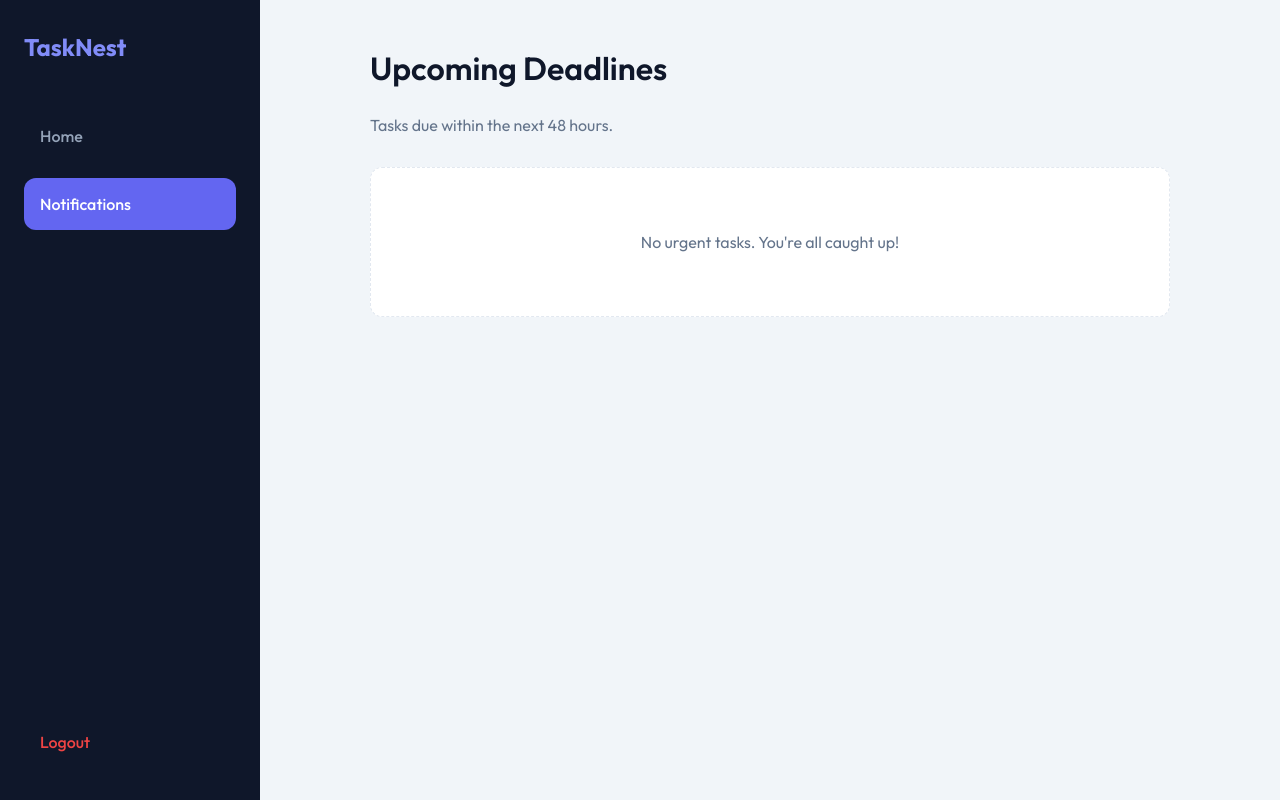
After one commit to Hamsini14/todo_application, a Flask app: page /notifications in a window 1280 px wide. The commit adds this page. Run offline with Flask 3, Linux system fonts and the light colour scheme; the visitor is signed in with stand-in values (Sample User, id 1).

Commit message:
notification feature added

```diff
--- a/app.py
+++ b/app.py
@@ -1,14 +1,32 @@
 import json
 import os
 from flask import Flask, render_template, request, redirect, url_for, session, flash
-from datetime import datetime
+from datetime import datetime, timedelta
+import smtplib
+from email.mime.text import MIMEText
+from email.mime.multipart import MIMEMultipart
 from functools import wraps
+
+# ---------------- ENV LOADING ----------------
+def load_env():
+    found = os.path.exists('.env')
+    if found:
+        with open('.env') as f:
+            for line in f:
+                line = line.strip()
+                if line and not line.startswith('#') and '=' in line:
+                    key, value = line.split('=', 1)
+                    os.environ[key.strip()] = value.strip().strip("'").strip('"')
+    return found
+
+ENV_FOUND = load_env()
 
 app = Flask(__name__)
 app.secret_key = 'super-secret-key-change-this-in-production'
 
 TASKS_FILE = 'tasks.json'
 USERS_FILE = 'users.json'
+LOG_FILE = 'email_errors.log'
 
 # ---------------- INIT ----------------
 def init_db():
@@ -69,7 +87,8 @@ def signup():
             flash("User already exists!")
             return render_template('signup.html')
 
-        users.append({'username': username, 'password': password})
+        email = request.form.get('email')
+        users.append({'username': username, 'password': password, 'email': email})
         save_users(users)
 
         flash("Signup successful! Please login.")
@@ -89,6 +108,7 @@ def login():
 
         if user:
             session['username'] = username
+            session['email'] = user.get('email')
             return redirect(url_for('index'))
         else:
             flash("Invalid credentials!")
@@ -99,7 +119,44 @@ def login():
 @app.route('/logout')
 def logout():
     session.pop('username', None)
+    session.pop('email', None)
     return redirect(url_for('login'))
+
+
+# ---------------- EMAIL UTILITY ----------------
+def send_deadline_email(receiver_email, task_content, deadline):
+    # SMTP Configuration (Using placeholders - User should set these)
+    sender_email = os.environ.get('SMTP_EMAIL', 'your-gmail@gmail.com')
+    sender_password = os.environ.get('SMTP_PASSWORD', 'your-app-password')
+
+    # Debug Log: Track sending attempts
+    debug_msg = f"[{datetime.now()}] Info: Attempting email to {receiver_email} from {sender_email}\n"
+    with open(LOG_FILE, 'a') as f:
+        f.write(debug_msg)
+    smtp_server = "smtp.gmail.com"
+    smtp_port = 587
+
+    message = MIMEMultipart()
+    message["From"] = sender_email
+    message["To"] = receiver_email
+    message["Subject"] = f"Deadline Alert: {task_content}"
+
+    body = f"Hello,\n\nThis is a reminder that your task '{task_content}' is due on {deadline}.\n\nPlease complete it soon!\n\nBest,\nTaskNest Team"
+    message.attach(MIMEText(body, "plain"))
+
+    try:
+        server = smtplib.SMTP(smtp_server, smtp_port, timeout=10)
+        server.starttls()
+        server.login(sender_email, sender_password)
+        server.sendmail(sender_email, receiver_email, message.as_string())
+        server.quit()
+        return True
+    except Exception as e:
+        error_msg = f"[{datetime.now()}] Error sending to {receiver_email}: {str(e)}\n"
+        with open(LOG_FILE, 'a') as f:
+            f.write(error_msg)
+        print(error_msg)
+        return False
 
 # ---------------- MAIN ----------------
 @app.route('/')
@@ -107,14 +164,15 @@ def logout():
 def index():
     tasks = load_tasks()
     today = datetime.now().date()
+    updated = False
 
-    # 🔥 FILTER USER TASKS
+    # 🔥 FILTER USER TASKS & CHECK NOTIFICATIONS
     user_tasks = []
     for t in tasks:
         if t.get('user') == session['username'] and not t.get('completed', False):
-            # Safe priority handling
-            if 'priority' not in t:
-                t['priority'] = 'Medium'
+            # Safe priority & notified handling
+            if 'priority' not in t: t['priority'] = 'Medium'
+            if 'notified' not in t: t['notified'] = False
 
             # Deadline Warning Logic
             t['warning'] = None
@@ -123,16 +181,58 @@ def index():
                 try:
                     task_date = datetime.strptime(task_date_str, '%Y-%m-%d').date()
                     diff = (task_date - today).days
+
                     if diff == 0:
                         t['warning'] = "⚠️ Due Today"
                     elif diff == 1:
-                        t['warning'] = "⏳ Due Soon"
+                        t['warning'] = "⏳ Tomorrow"
+                    elif diff == 2:
+                        t['warning'] = "📅 Due Soon"
+
+                    # Email logic: within 2 days and not notified
+                    if 0 <= diff <= 2 and not t.get('notified'):
+                        if session.get('email'):
+                            if send_deadline_email(session['email'], t['content'], t['date']):
+                                t['notified'] = True
+                                updated = True
+                                flash(f"Notification email sent to {session['email']} for '{t['content']}'", "success")
+                            else:
+                                flash(f"Failed to send email for '{t['content']}'. Check email_errors.log", "danger")
+                except Exception as e:
+                    print(f"Error in deadline logic: {e}")
+
+            user_tasks.append(t)
+
+    if updated:
+        save_tasks(tasks)
+
+    return render_template('index.html', tasks=user_tasks)
+
+
+@app.route('/notifications')
+@login_required
+def notifications():
+    tasks = load_tasks()
+    today = datetime.now().date()
+    upcoming_tasks = []
+
+    for t in tasks:
+        if t.get('user') == session['username'] and not t.get('completed', False):
+            task_date_str = t.get('date')
+            if task_date_str:
+                try:
+                    task_date = datetime.strptime(task_date_str, '%Y-%m-%d').date()
+                    diff = (task_date - today).days
+                    if 0 <= diff <= 2:
+                        # Add warning label for template
+                        if diff == 0: t['warning'] = "Today"
+                        elif diff == 1: t['warning'] = "Tomorrow"
+                        else: t['warning'] = "Due Soon"
+                        upcoming_tasks.append(t)
                 except:
                     pass
 
-            user_tasks.append(t)
-
-    return render_template('index.html', tasks=user_tasks)
+    return render_template('notifications.html', tasks=upcoming_tasks)
 
 # ---------------- ADD ----------------
 @app.route('/add', methods=['POST'])
@@ -169,7 +269,8 @@ def add_task():
             'date': task_date,
             'day': day_name,
             'priority': task_priority,
-            'completed': False
+            'completed': False,
+            'notified': False  # 🔥 NEW
         }
 
         tasks.append(new_task)
--- /dev/null
+++ b/templates/notifications.html
@@ -0,0 +1,139 @@
+<!DOCTYPE html>
+<html lang="en">
+
+<head>
+    <meta charset="UTF-8">
+    <meta name="viewport" content="width=device-width, initial-scale=1.0">
+    <title>Notifications - TaskNest</title>
+    <link href="https://fonts.googleapis.com/css2?family=Outfit:wght@300;400;500;600;700&display=swap" rel="stylesheet">
+    <style>
+        :root {
+            --primary: #6366f1;
+            --primary-light: #818cf8;
+            --bg: #f1f5f9;
+            --card-bg: #ffffff;
+            --text-dark: #0f172a;
+            --text-muted: #64748b;
+            --border: #e2e8f0;
+            --radius: 12px;
+            --shadow: 0 10px 15px -3px rgba(0, 0, 0, 0.1);
+        }
+
+        * { box-sizing: border-box; }
+
+        body {
+            font-family: 'Outfit', sans-serif;
+            background-color: var(--bg);
+            color: var(--text-dark);
+            margin: 0;
+            display: flex;
+            min-height: 100vh;
+        }
+
+        .sidebar {
+            width: 260px;
+            background: var(--text-dark);
+            color: white;
+            padding: 2rem 1.5rem;
+            display: flex;
+            flex-direction: column;
+            gap: 1rem;
+        }
+
+        .sidebar-header {
+            font-size: 1.5rem;
+            font-weight: 700;
+            margin-bottom: 2rem;
+            color: var(--primary-light);
+        }
+
+        .tab-btn {
+            background: transparent;
+            border: none;
+            color: #94a3b8;
+            padding: 1rem;
+            text-align: left;
+            border-radius: var(--radius);
+            cursor: pointer;
+            font-size: 1rem;
+            font-weight: 500;
+            transition: all 0.3s;
+            display: flex;
+            align-items: center;
+            gap: 0.75rem;
+            text-decoration: none;
+        }
+
+        .tab-btn:hover { background: rgba(255, 255, 255, 0.05); color: white; }
+        .tab-btn.active { background: var(--primary); color: white; }
+
+        .main-content { flex: 1; padding: 3rem; overflow-y: auto; }
+        .container { max-width: 800px; margin: 0 auto; }
+        h2 { margin-top: 0; font-weight: 600; font-size: 2rem; }
+
+        .task-grid { display: grid; gap: 1rem; }
+        .task-card {
+            background: white;
+            padding: 1.25rem;
+            border-radius: var(--radius);
+            border: 1px solid var(--border);
+            display: flex;
+            justify-content: space-between;
+            align-items: center;
+        }
+
+        .task-info { display: flex; flex-direction: column; }
+        .task-title { font-weight: 600; font-size: 1.1rem; }
+        .task-meta { font-size: 0.85rem; color: var(--text-muted); display: flex; gap: 0.5rem; }
+
+        .tag-urgent { background: #fee2e2; color: #ef4444; padding: 2px 8px; border-radius: 4px; font-weight: 700; font-size: 0.75rem; text-transform: uppercase; }
+        .tag-soon { background: #fff7ed; color: #ea580c; padding: 2px 8px; border-radius: 4px; font-weight: 700; font-size: 0.75rem; text-transform: uppercase; }
+    </style>
+</head>
+
+<body>
+    <div class="sidebar">
+        <div class="sidebar-header">TaskNest</div>
+        <a href="/" class="tab-btn">Home</a>
+        <a href="/notifications" class="tab-btn active">Notifications</a>
+        <div style="margin-top: auto;">
+            <a href="/logout" class="tab-btn" style="color: #ef4444;">Logout</a>
+        </div>
+    </div>
+
+    <div class="main-content">
+        <div class="container">
+            <h2>Upcoming Deadlines</h2>
+            <p style="color: var(--text-muted); margin-bottom: 2rem;">Tasks due within the next 48 hours.</p>
+
+            <div class="task-grid">
+                {% if tasks %}
+                {% for task in tasks %}
+                <div class="task-card">
+                    <div class="task-info">
+                        <div style="display: flex; align-items: center; gap: 0.5rem; margin-bottom: 4px;">
+                            <span class="task-title">{{ task.content }}</span>
+                            {% if task.warning == 'Today' %}
+                            <span class="tag-urgent">Today</span>
+                            {% elif task.warning == 'Tomorrow' %}
+                            <span class="tag-soon">Tomorrow</span>
+                            {% else %}
+                            <span class="tag-soon">{{ task.warning }}</span>
+                            {% endif %}
+                        </div>
+                        <div class="task-meta">
+                            <span>Deadline: {{ task.date }}</span>
+                        </div>
+                    </div>
+                </div>
+                {% endfor %}
+                {% else %}
+                <div style="text-align: center; padding: 3rem; background: white; border-radius: var(--radius); border: 1px dashed var(--border);">
+                    <p style="color: var(--text-muted);">No urgent tasks. You're all caught up!</p>
+                </div>
+                {% endif %}
+            </div>
+        </div>
+    </div>
+</body>
+</html>
--- a/templates/signup.html
+++ b/templates/signup.html
@@ -100,6 +100,10 @@
                 <input type="text" name="username" required placeholder="Choose a username">
             </div>
             <div class="form-group">
+                <label>Email Address</label>
+                <input type="email" name="email" required placeholder="Enter your email for notifications">
+            </div>
+            <div class="form-group">
                 <label>Password</label>
                 <input type="password" name="password" required placeholder="Choose a password">
             </div>
```
Also changed, not shown: tasks.json (+30 -32 lines), templates/index.html (+15 -2 lines), test_auth.py (+19 -4 lines), users.json (+17 -1 lines), 4 other files.
